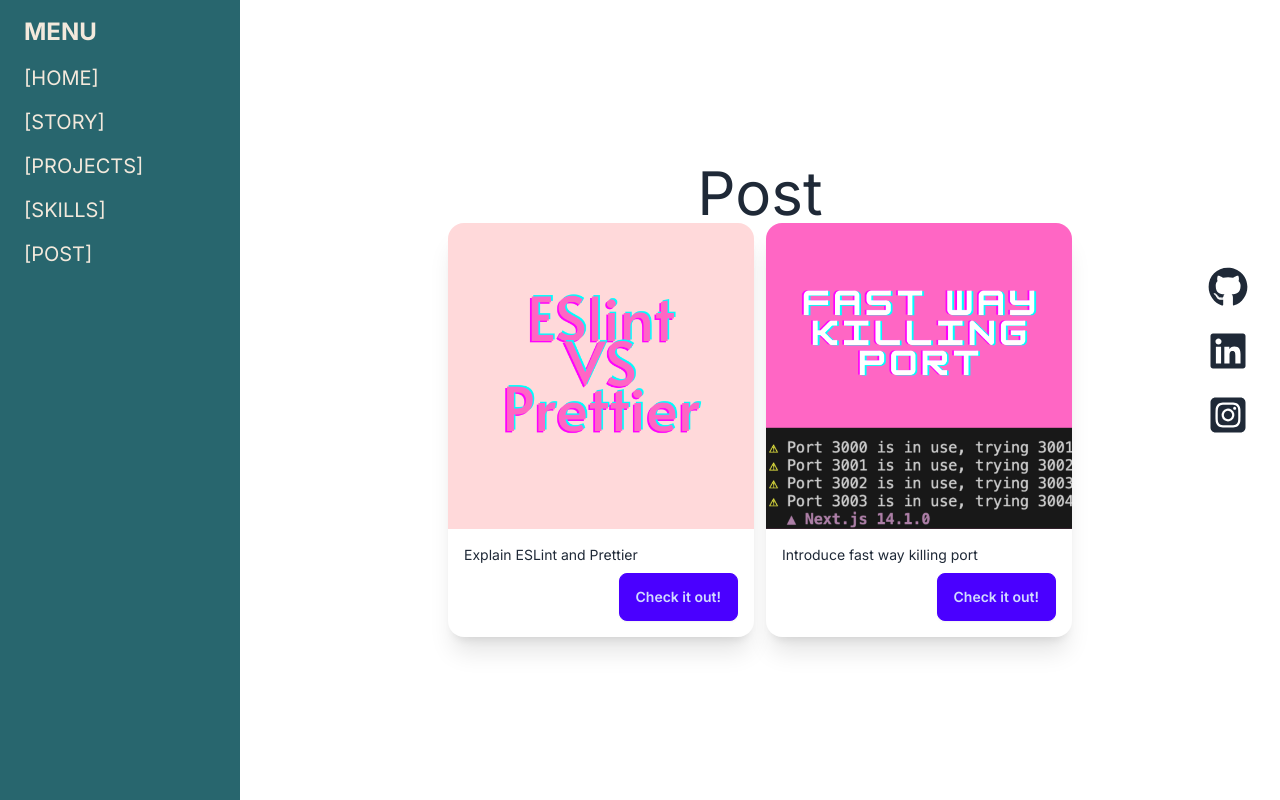
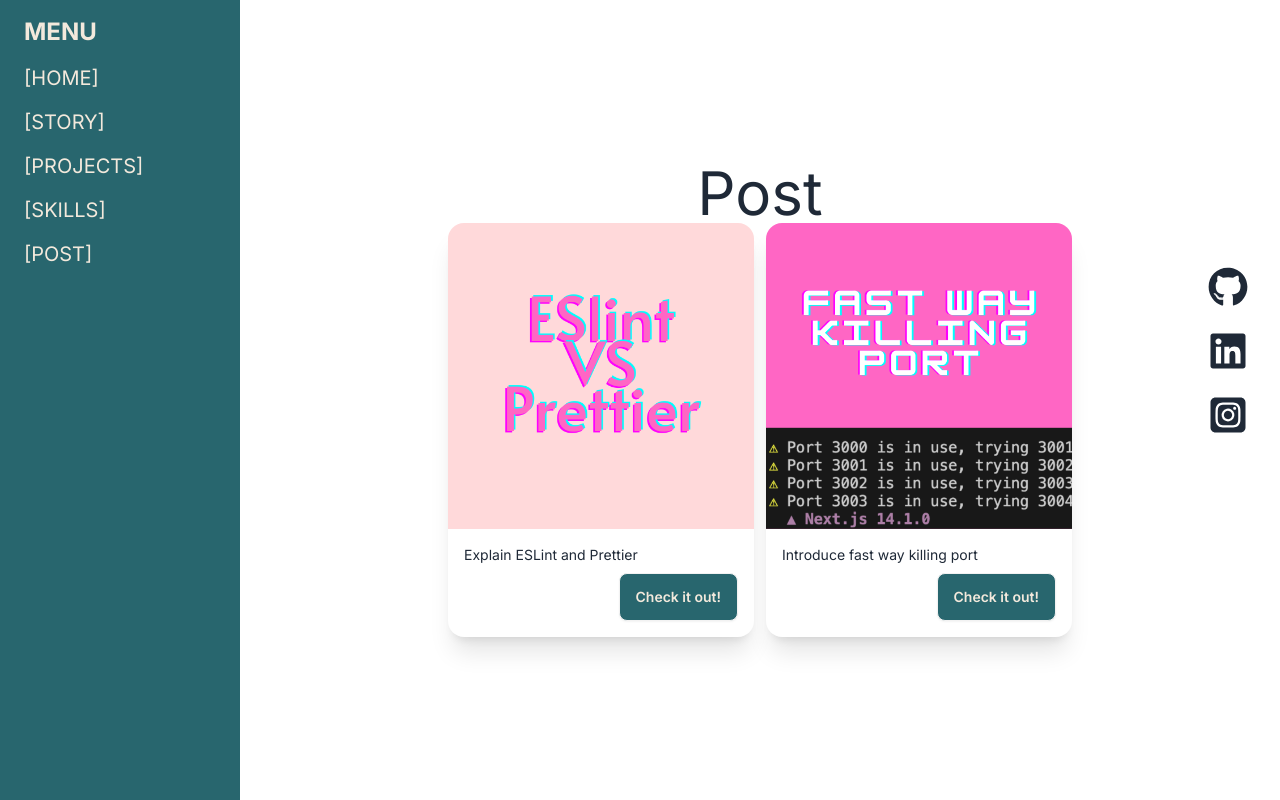
Before and after one commit to yll9108/portfolio-bubble-tea, a Next.js app: page /post in a window 1280 px wide. Built offline with nearby package versions, Linux system fonts and the light colour scheme.

Commit message:
add hover in projects

```diff
--- a/src/app/components/projects/ProjectCard.jsx
+++ b/src/app/components/projects/ProjectCard.jsx
@@ -5,7 +5,7 @@
 function ProjectCard({ image, demo, name, description, href }) {
     return (
         <>
-            <div className="card bg-base-100 shadow-xl sm:w-3/4">
+            <div className="card bg-base-100 shadow-xl sm:w-3/4 transform hover:scale-125">
                 <figure>
                     <img src={image} />
                 </figure>
--- a/src/app/post/page.jsx
+++ b/src/app/post/page.jsx
@@ -16,9 +16,11 @@
                             <div className="card-body">
                                 <p>Explain ESLint and Prettier</p>
                                 <div className="card-actions justify-end">
-                                    <button className="btn btn-primary">
-                                        Check it out!
-                                    </button>
+                                    <a href="https://www.instagram.com/p/C3oyPtevB2E/?utm_source=ig_web_copy_link">
+                                        <button className="btn bg-primary text-secondary">
+                                            Check it out!
+                                        </button>
+                                    </a>
                                 </div>
                             </div>
                         </div>
@@ -32,9 +34,11 @@
                             <div className="card-body">
                                 <p>Introduce fast way killing port</p>
                                 <div className="card-actions justify-end">
-                                    <button className="btn btn-primary">
-                                        Check it out!
-                                    </button>
+                                    <a href="https://www.instagram.com/p/C367VWsvJ1w/?utm_source=ig_web_copy_link">
+                                        <button className="btn bg-primary text-secondary">
+                                            Check it out!
+                                        </button>
+                                    </a>
                                 </div>
                             </div>
                         </div>
```
